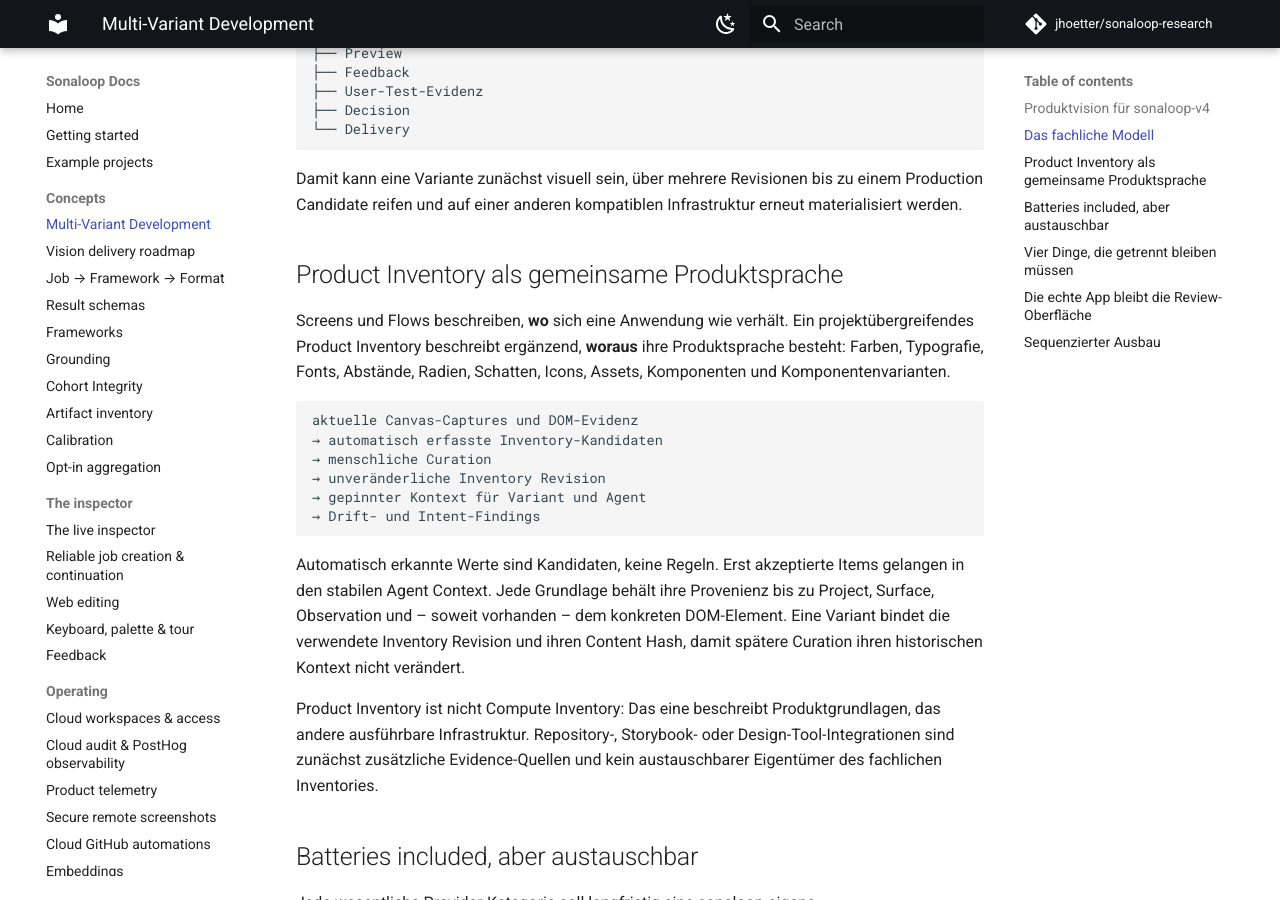
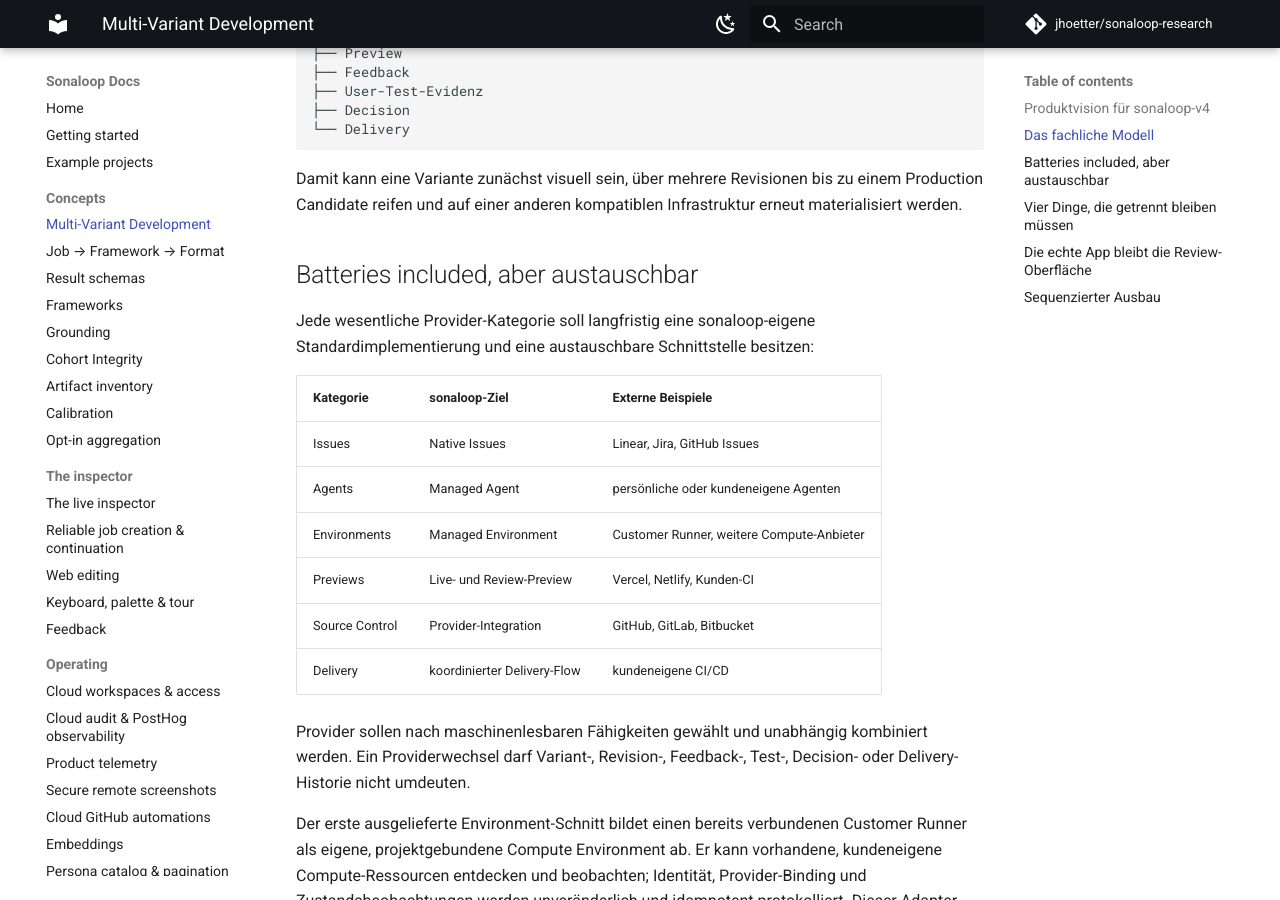
Before and after one commit to jhoetter/sonaloop-docs, an MkDocs documentation site: the page built from docs/multi-variant-development.md, in a window 1280 px wide and 900 px high, scrolled down 947 px. Built offline with MkDocs 1.6.1 and Material for MkDocs 9.7.7, drawn with Linux system fonts in a browser that asks for light colours; comment, search, counter and statistics services are not loaded; some of the changed text lies outside the part shown.

Commit message:
Revert "docs: publish sonaloop v4 vision roadmap"
This reverts commit 48faf5fcc016fba68327961472e4665d0c2aa6a6.

````diff
--- a/docs/llms.txt
+++ b/docs/llms.txt
@@ -9,7 +9,6 @@
 
 - [Getting started](https://raw.githubusercontent.com/jhoetter/sonaloop-docs/main/docs/getting-started.md): one-sentence uvx install, MCP registration, sonaloop info diagnostics, first project
 - [Multi-Variant Software Development](https://raw.githubusercontent.com/jhoetter/sonaloop-docs/main/docs/multi-variant-development.md): long-term sonaloop-v4 vision, provider-neutral domain model, execution boundaries and sequenced migration path
-- [Vision delivery roadmap](https://raw.githubusercontent.com/jhoetter/sonaloop-docs/main/docs/vision-roadmap.md): dependency-ordered, exit-criteria-based roadmap from the current Canvas, Inventory, variants and Customer Runner to managed execution, evidence, delivery and provider expansion
 - [Example projects](https://raw.githubusercontent.com/jhoetter/sonaloop-docs/main/docs/examples.md): shipped demo studies — list/load/remove, idempotent loading
 - [Job → Framework → Format taxonomy](https://raw.githubusercontent.com/jhoetter/sonaloop-docs/main/docs/job-framework-format.md): the three-layer source-of-truth taxonomy + the A/B test, pricing and ideation run protocols + the Adding-a-Job recipe
 - [Result schemas](https://raw.githubusercontent.com/jhoetter/sonaloop-docs/main/docs/result-schemas.md): domain-neutral output contracts for Jobs and methodologies, evidence policy, live-required interruption seam
--- a/docs/multi-variant-development.md
+++ b/docs/multi-variant-development.md
@@ -50,34 +50,6 @@ Variant Revision
 Damit kann eine Variante zunächst visuell sein, über mehrere Revisionen bis zu
 einem Production Candidate reifen und auf einer anderen kompatiblen
 Infrastruktur erneut materialisiert werden.
-
-## Product Inventory als gemeinsame Produktsprache
-
-Screens und Flows beschreiben, **wo** sich eine Anwendung wie verhält. Ein
-projektübergreifendes Product Inventory beschreibt ergänzend, **woraus** ihre
-Produktsprache besteht: Farben, Typografie, Fonts, Abstände, Radien, Schatten,
-Icons, Assets, Komponenten und Komponentenvarianten.
-
-```text
-aktuelle Canvas-Captures und DOM-Evidenz
-→ automatisch erfasste Inventory-Kandidaten
-→ menschliche Curation
-→ unveränderliche Inventory Revision
-→ gepinnter Kontext für Variant und Agent
-→ Drift- und Intent-Findings
-```
-
-Automatisch erkannte Werte sind Kandidaten, keine Regeln. Erst akzeptierte
-Items gelangen in den stabilen Agent Context. Jede Grundlage behält ihre
-Provenienz bis zu Project, Surface, Observation und – soweit vorhanden – dem
-konkreten DOM-Element. Eine Variant bindet die verwendete Inventory Revision
-und ihren Content Hash, damit spätere Curation ihren historischen Kontext
-nicht verändert.
-
-Product Inventory ist nicht Compute Inventory: Das eine beschreibt
-Produktgrundlagen, das andere ausführbare Infrastruktur. Repository-,
-Storybook- oder Design-Tool-Integrationen sind zunächst zusätzliche
-Evidence-Quellen und kein austauschbarer Eigentümer des fachlichen Inventories.
 
 ## Batteries included, aber austauschbar
 
--- a/mkdocs.yml
+++ b/mkdocs.yml
@@ -32,7 +32,6 @@ nav:
   - Example projects: examples.md
   - Concepts:
       - Multi-Variant Development: multi-variant-development.md
-      - Vision delivery roadmap: vision-roadmap.md
       - Job → Framework → Format: job-framework-format.md
       - Result schemas: result-schemas.md
       - Frameworks: frameworks.md
````
Also changed, not shown: other parts of docs/multi-variant-development.md (+0 -3 lines), docs/vision-roadmap.md (deleted, +0 -228 lines).
